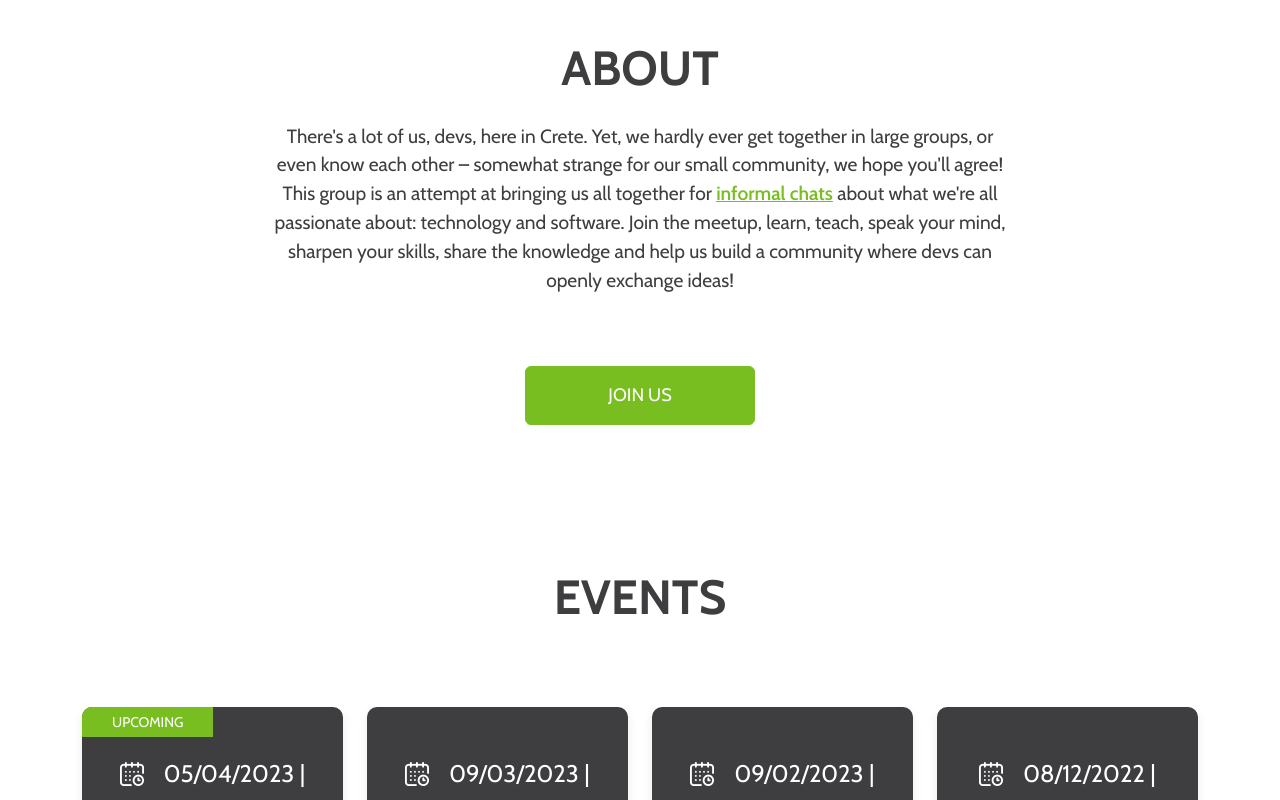
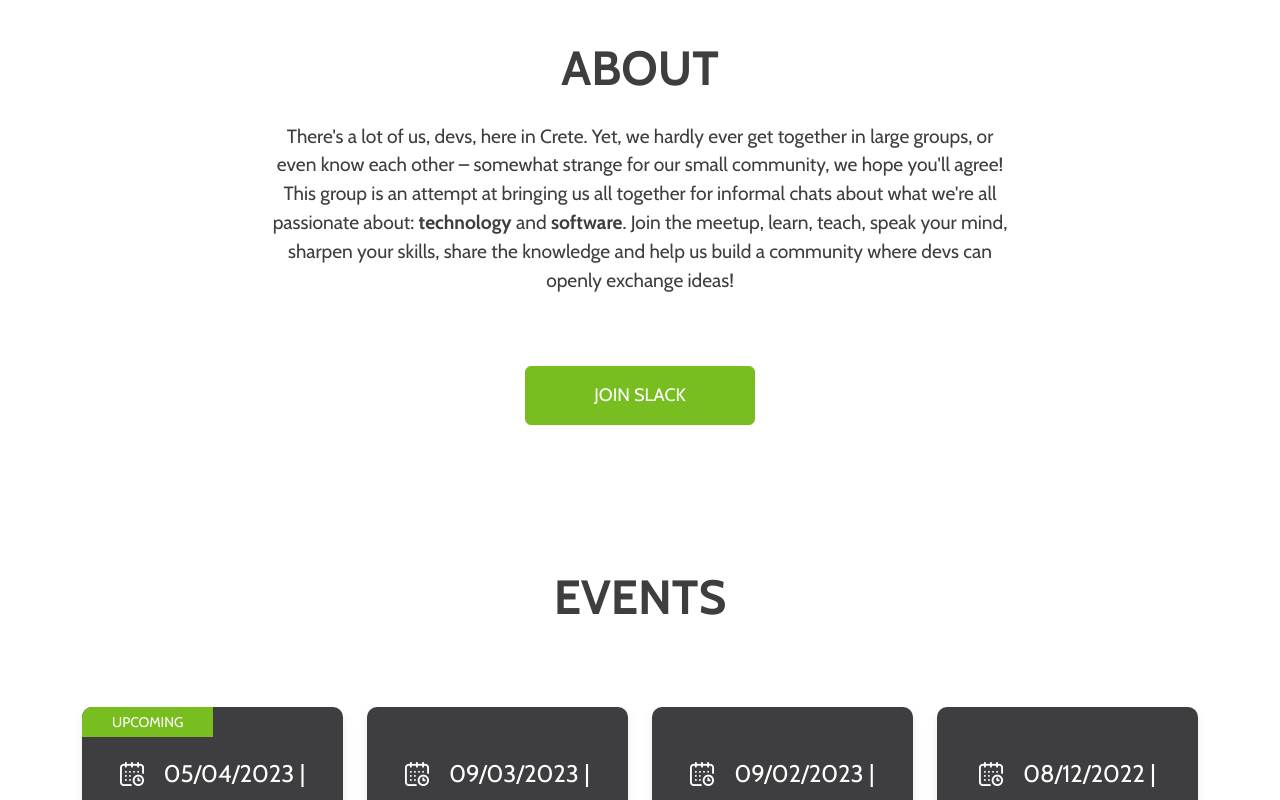
Before and after one commit to devstaff-crete/devstaff-website, a Next.js app: page / in a window 1280 px wide. Shown: the part 960-1760 px from the top of the page. Built offline with nearby package versions, Linux system fonts and the light colour scheme.

Commit message:
Improve call to action wording

```diff
--- a/components/SupportSection/SupportSection.tsx
+++ b/components/SupportSection/SupportSection.tsx
@@ -30,7 +30,7 @@ const SupportSection = ({ compactView = false }: Props) => (
                 rel="noreferrer"
                 className="btn btn-primary my-4"
               >
-                GET IN TOUCH
+                SPONSOR US
               </a>
             </div>
           </div>
--- a/pages/_document.tsx
+++ b/pages/_document.tsx
@@ -5,7 +5,7 @@ export default function Document() {
   return (
     <Html lang="en">
       <Head>
-        <link rel="icon" href="`/favicon/favicon.ico" sizes="any" />
+        <link rel="icon" href="/favicon/favicon.ico" sizes="any" />
         <link rel="icon" href="/favicon/favicon.svg" type="image/svg+xml" />
         <link rel="apple-touch-icon" href="/favicon/apple-touch-icon.png" />
         <link rel="manifest" href="/favicon/site.webmanifest" />
--- a/pages/index.tsx
+++ b/pages/index.tsx
@@ -79,16 +79,18 @@ const Home = ({ recentEvents }: InferGetStaticPropsType<typeof getStaticProps>)
                 <p>
                   There&apos;s a lot of us, devs, here in Crete. Yet, we hardly ever get together in large
                   groups, or even know each other – somewhat strange for our small community, we hope
-                  you&apos;ll agree! This group is an attempt at bringing us all together for{' '}
-                  <a href="https://join.slack.com/t/devstaff/shared_invite/enQtNDYyNTI0NjUyMjczLWUyN2ZkOGJjYWQyMzU2MTE0MjViYTAxYWYxMjVlMzk2ZDk1N2I3ZGI2Y2MxMmMwN2JkNzY5MGUzMGRmN2NlNWM">
-                    informal chats
-                  </a>{' '}
-                  about what we&apos;re all passionate about: technology and software. Join the meetup, learn,
-                  teach, speak your mind, sharpen your skills, share the knowledge and help us build a
-                  community where devs can openly exchange ideas!
+                  you&apos;ll agree! This group is an attempt at bringing us all together for informal chats
+                  about what we&apos;re all passionate about: <b>technology</b> and <b>software</b>. Join the
+                  meetup, learn, teach, speak your mind, sharpen your skills, share the knowledge and help us
+                  build a community where devs can openly exchange ideas!
                 </p>
-                <a href="https://www.meetup.com/devstaff" className="btn btn-primary mt-5">
-                  JOIN US
+                <a
+                  href="https://join.slack.com/t/devstaff/shared_invite/enQtNDYyNTI0NjUyMjczLWUyN2ZkOGJjYWQyMzU2MTE0MjViYTAxYWYxMjVlMzk2ZDk1N2I3ZGI2Y2MxMmMwN2JkNzY5MGUzMGRmN2NlNWM"
+                  className="btn btn-primary mt-5"
+                  target="_blank"
+                  rel="noreferrer"
+                >
+                  JOIN SLACK
                 </a>
               </div>
             </div>
```
